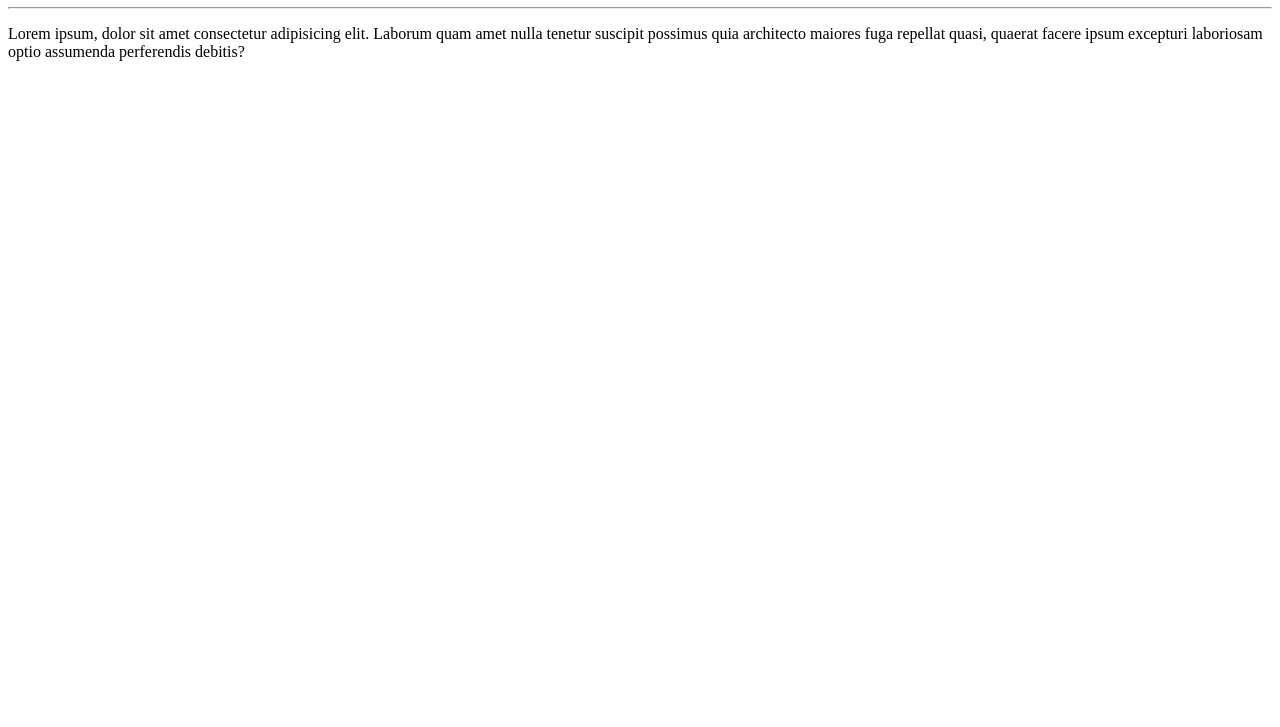
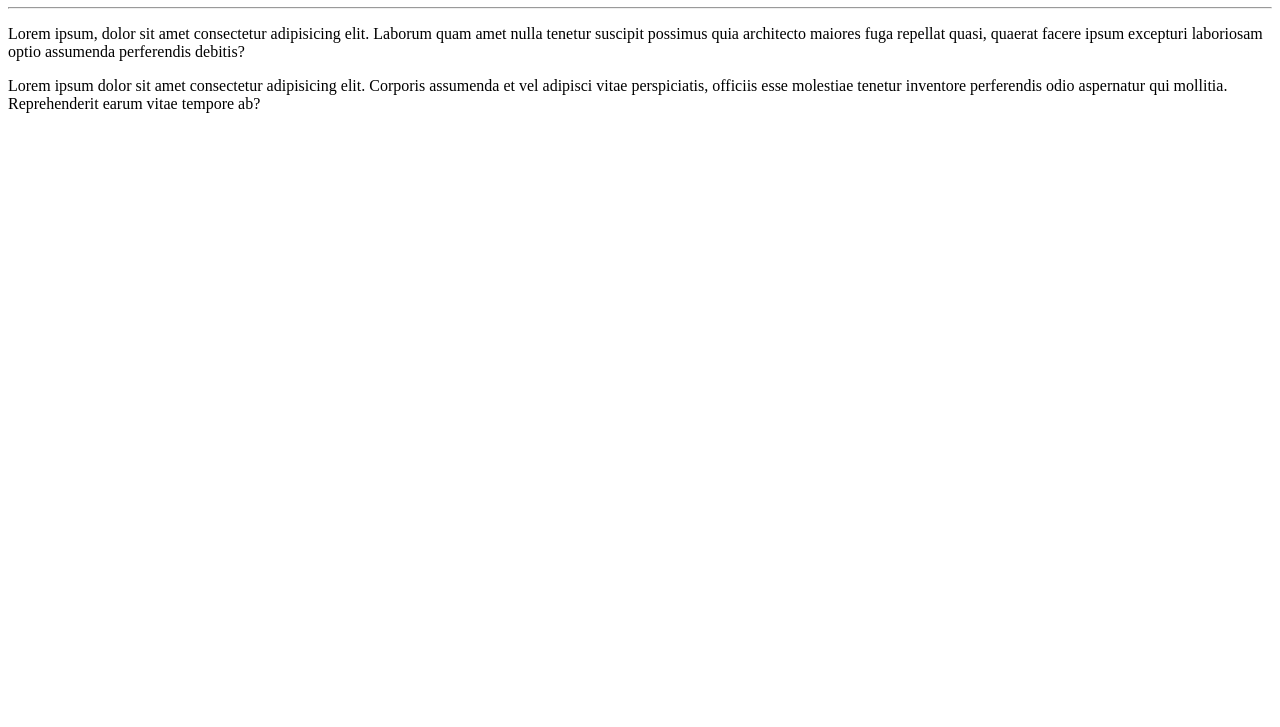
Before and after one commit to BrunadeAraujo/Hello-World, a plain HTML site: page Site exemplo/index.html in a window 1280 px wide. Shown: the part 73-800 px from the top of the page. Drawn offline with Linux system fonts and the light colour scheme.

Commit message:
Adicionei um parágrafo

```diff
--- a/Site exemplo/index.html
+++ b/Site exemplo/index.html
@@ -10,5 +10,6 @@
     <h1> Hello World</h1>
     <hr>
     <p>Lorem ipsum, dolor sit amet consectetur adipisicing elit. Laborum quam amet nulla tenetur suscipit possimus quia architecto maiores fuga repellat quasi, quaerat facere ipsum excepturi laboriosam optio assumenda perferendis debitis?</p>
+    <p>Lorem ipsum dolor sit amet consectetur adipisicing elit. Corporis assumenda et vel adipisci vitae perspiciatis, officiis esse molestiae tenetur inventore perferendis odio aspernatur qui mollitia. Reprehenderit earum vitae tempore ab?</p>
 </body>
 </html>
```
